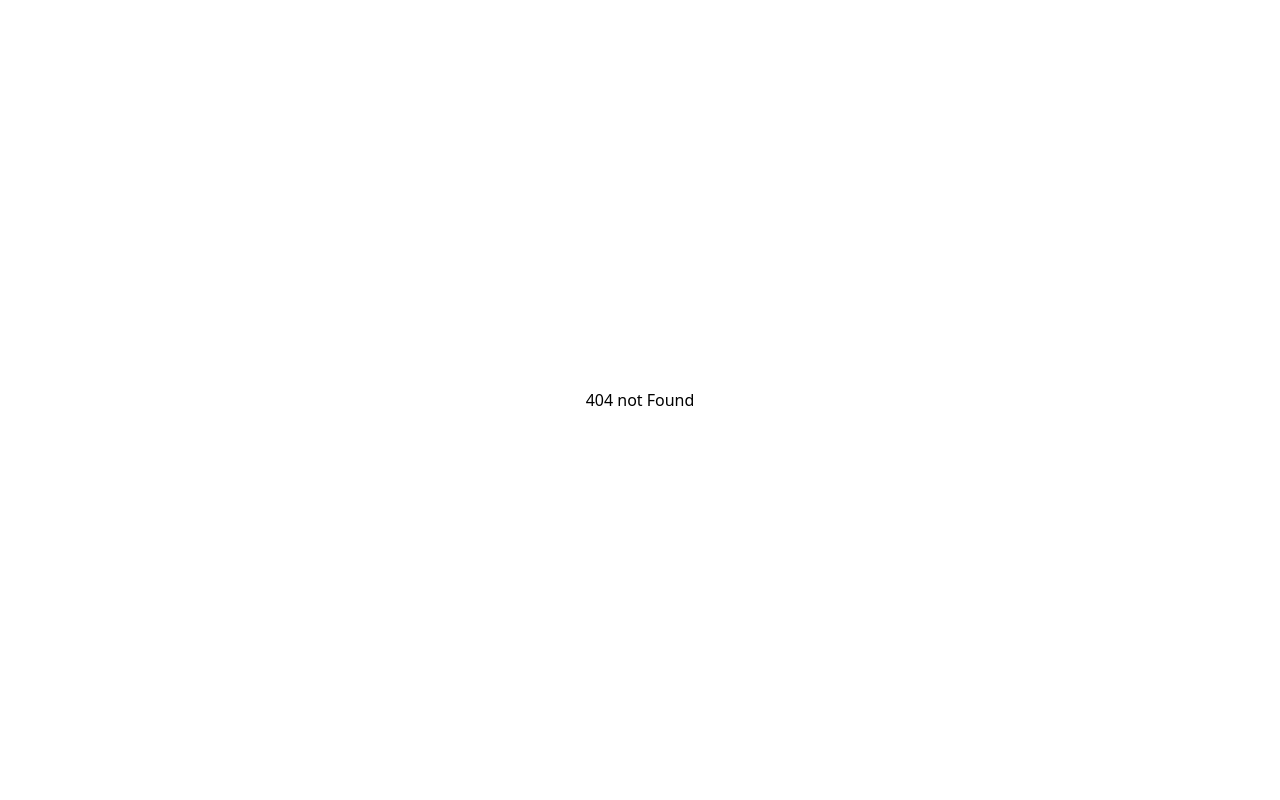
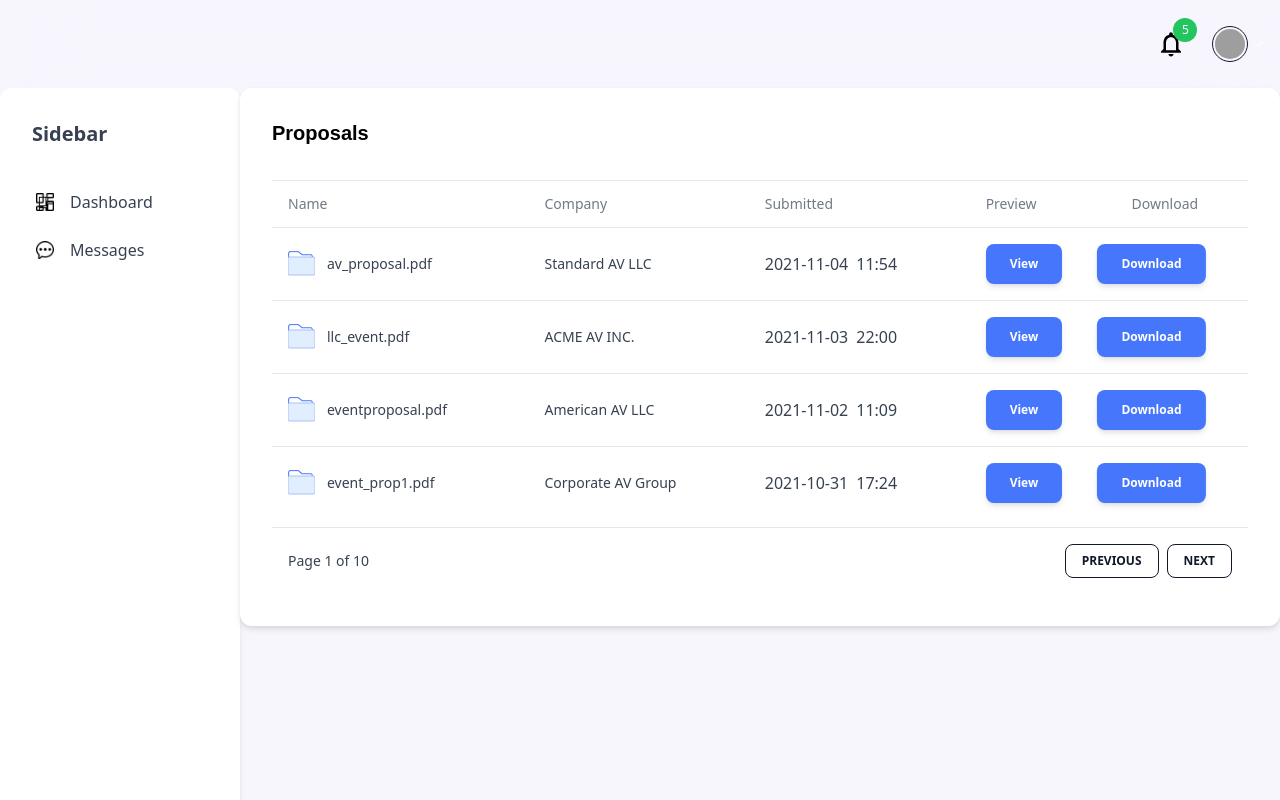
Before and after one commit to prathibha97/AV-BIDS, a React (Create React App) app in the folder client/: page /Proposal-Tab in a window 1280 px wide. Before the commit this address had no page. Built offline with nearby package versions, Linux system fonts and the light colour scheme; grey boxes are pictures that could not be loaded.

Commit message:
proposals table updated

```diff
--- /dev/null
+++ b/client/src/pages/Proposal-Tab/components/table.tsx
@@ -0,0 +1,150 @@
+import { MagnifyingGlassIcon } from "@heroicons/react/24/outline";
+import { PencilIcon, UserPlusIcon } from "@heroicons/react/24/solid";
+import {
+  Card,
+  Typography,
+  Button,
+  CardBody,
+  CardFooter,
+  IconButton,
+  Tooltip,
+} from "@material-tailwind/react";
+
+import FolderIcon from "../../../assets/proposals-tab/folder icon.png";
+const TABLE_HEAD = ["Name", "Company", "Submitted", "Preview", "Download"];
+
+const TABLE_ROWS = [
+  {
+    name: "av_proposal.pdf",
+    company: "Standard AV LLC",
+    submitted: "2021-11-04",
+    time: "11:54",
+  },
+  {
+    name: "llc_event.pdf",
+    company: "ACME AV INC.",
+    submitted: "2021-11-03",
+    time: "22:00",
+  },
+  {
+    name: "eventproposal.pdf",
+    company: "American AV LLC",
+    submitted: "2021-11-02",
+    time: "11:09",
+  },
+  {
+    name: "event_prop1.pdf",
+    company: "Corporate AV Group",
+    submitted: "2021-10-31",
+    time: "17:24",
+  },
+];
+
+export function Proposals_table() {
+  return (
+    <Card className="h-full w-full !shadow-none">
+      <CardBody className="px-0 py-2">
+        <table className="w-full min-w-max table-auto text-left">
+          <thead>
+            <tr>
+              {TABLE_HEAD.map((head) => (
+                <th
+                  key={head}
+                  className="border-y border-blue-gray-100 bg-blue-gray-50/50 p-4"
+                >
+                  <Typography
+                    variant="small"
+                    color="blue-gray"
+                    className="font-normal leading-none opacity-70"
+                  >
+                    {head}
+                  </Typography>
+                </th>
+              ))}
+            </tr>
+          </thead>
+          <tbody>
+            {TABLE_ROWS.map(({ name, company, submitted, time }, index) => {
+              const isLast = index === TABLE_ROWS.length - 1;
+              const classes = isLast
+                ? "p-4"
+                : "p-4 border-b border-blue-gray-50";
+
+              return (
+                <tr key={name}>
+                  <td className={classes}>
+                    <div className="flex items-center gap-3">
+                      <img src={FolderIcon} alt="" className="!rounded-none" />
+                      <div className="flex flex-col">
+                        <Typography
+                          variant="small"
+                          color="blue-gray"
+                          className="font-normal"
+                        >
+                          {name}
+                        </Typography>
+                      </div>
+                    </div>
+                  </td>
+                  <td className={classes}>
+                    <div className="flex flex-col">
+                      <Typography
+                        variant="small"
+                        color="blue-gray"
+                        className="font-normal"
+                      >
+                        {company}
+                      </Typography>
+                    </div>
+                  </td>
+                  <td className={classes}>
+                    <div className="w-max">
+                      <div className="flex items-center gap-2">
+                        {" "}
+                        <div>{submitted}</div>
+                        <div>{time}</div>
+                      </div>
+                    </div>
+                  </td>
+                  <td className={classes}>
+                    <Typography
+                      variant="small"
+                      color="blue-gray"
+                      className="font-normal"
+                    >
+                      <Button className="normal-case bg-[#4676FB]">View</Button>
+                    </Typography>
+                  </td>
+                  <td className={classes}>
+                    <Tooltip content="Edit User">
+                      <IconButton variant="text">
+                        <Button className="normal-case bg-[#4676FB]">
+                          Download
+                        </Button>
+                      </IconButton>
+                    </Tooltip>
+                  </td>
+                </tr>
+              );
+            })}
+          </tbody>
+        </table>
+      </CardBody>
+      <CardFooter className="flex items-center justify-between border-t border-blue-gray-50 p-4">
+        <Typography variant="small" color="blue-gray" className="font-normal">
+          Page 1 of 10
+        </Typography>
+        <div className="flex gap-2">
+          <Button variant="outlined" size="sm">
+            Previous
+          </Button>
+          <Button variant="outlined" size="sm">
+            Next
+          </Button>
+        </div>
+      </CardFooter>
+    </Card>
+  );
+}
+
+export default Proposals_table;
--- /dev/null
+++ b/client/src/pages/Proposal-Tab/index.tsx
@@ -0,0 +1,15 @@
+import React from "react";
+import Proposals_table from "./components/table";
+
+export function Index() {
+  return (
+    <div className="container mx-auto mb-8">
+      <section className="bg-white px-8 py-8 rounded-xl drop-shadow-md">
+        <h2 className="text-[20px] font-semibold mb-6">Proposals</h2>
+        <Proposals_table />
+      </section>
+    </div>
+  );
+}
+
+export default Index;
--- a/client/src/router/index.tsx
+++ b/client/src/router/index.tsx
@@ -152,6 +152,12 @@ function Router() {
       layout: EmptyLayout2,
       routes: [{ element: lazy(() => import("../pages/20_place_order")) }],
     },
+
+    {
+      path: "/Proposal-Tab",
+      layout: HomeLayout2,
+      routes: [{ element: lazy(() => import("../pages/Proposal-Tab")) }],
+    },
     { path: "*", element: lazy(() => import("./404")) },
   ];
 
```
Also changed, not shown: client/src/assets/proposals-tab/folder icon.png (added).
